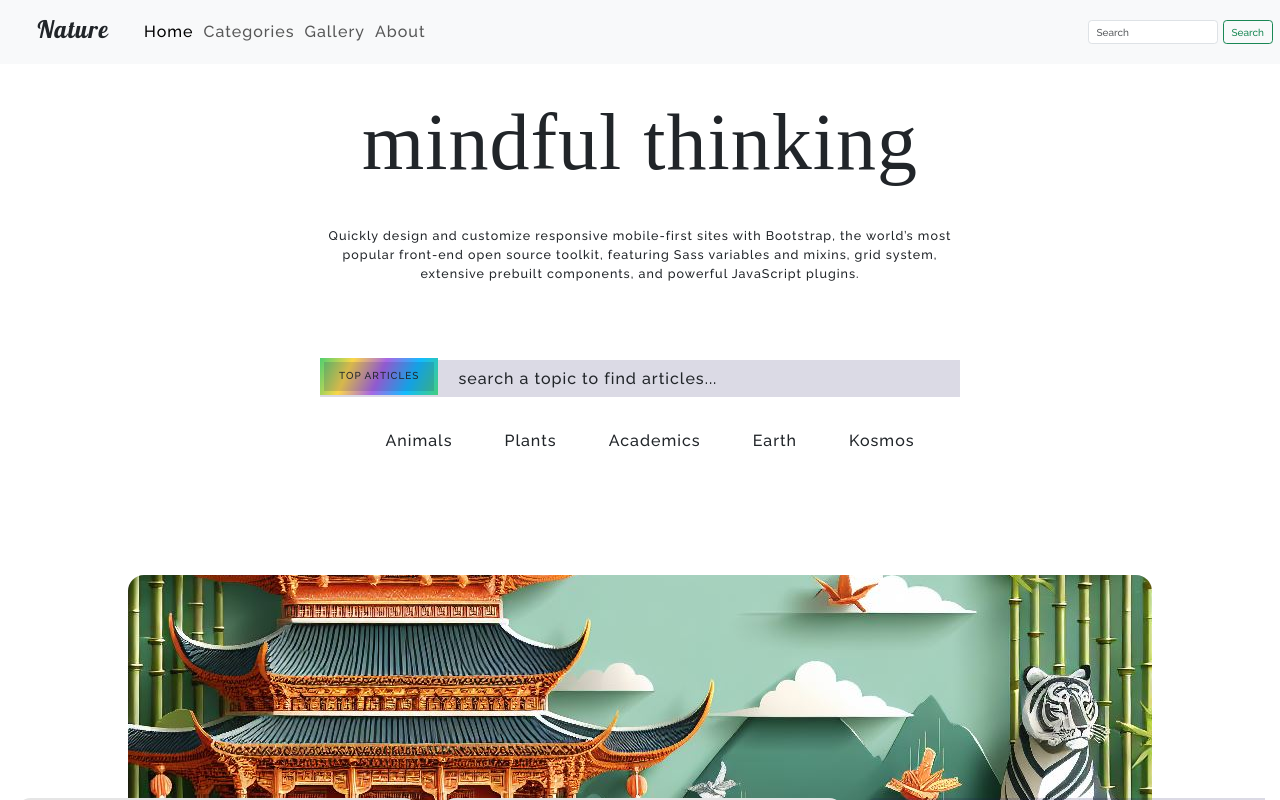
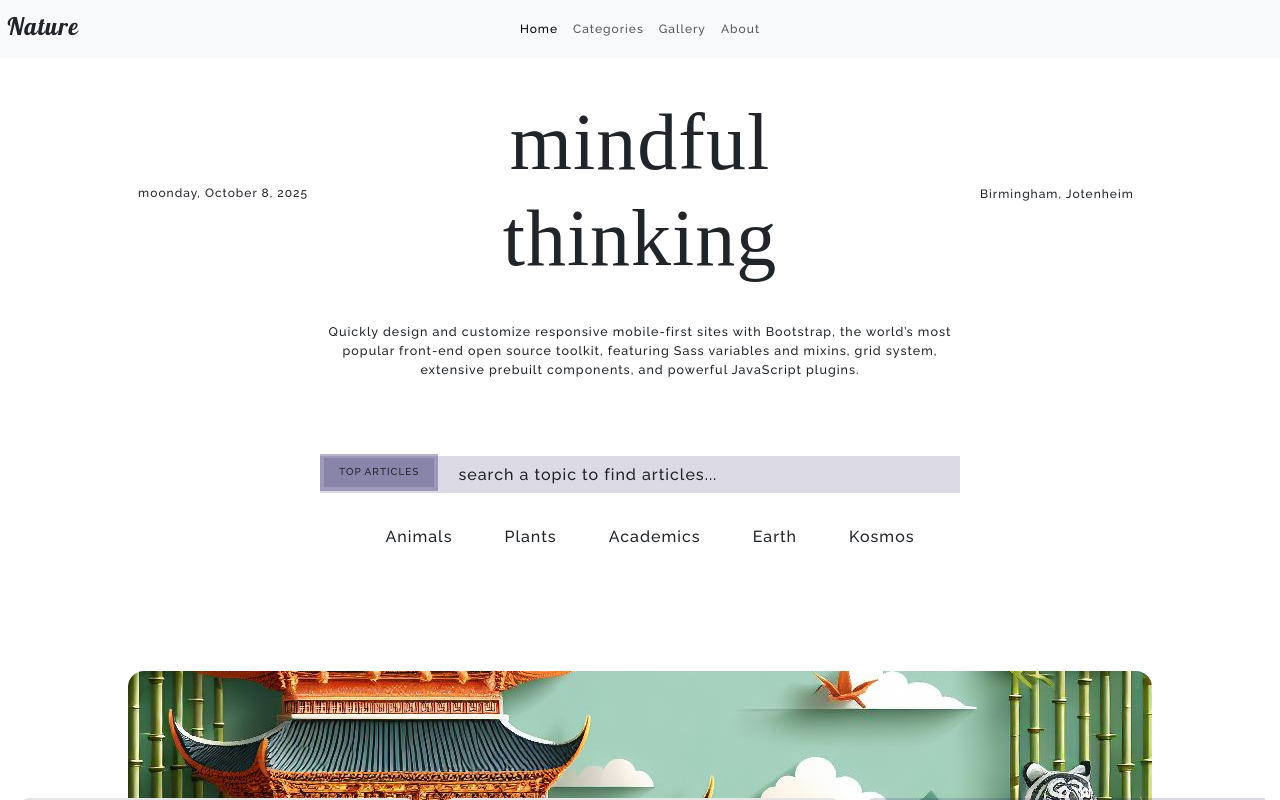
Before and after one commit to CEODemitri/nature, a website: page index.html in a window 1280 px wide. Shown: the top 800 px of the page. Drawn offline with nearby package versions, Linux system fonts and the light colour scheme; a web font is replaced by a local one.

Commit message:
new phase of app

```diff
--- a/assets/css/main.css
+++ b/assets/css/main.css
@@ -134,6 +134,8 @@ body.light-theme {
 
 .logo {
     font-size: var(--font-size-md);
+    position: absolute;
+    top: 12px;
 }
 
 .menu {
@@ -372,7 +374,7 @@ body.light-theme {
     left: 0;
     width: 200%;
     height: 100%;
-    background: var(--gradient-color);
+    background: var(--hover-dark-color);
     background-size: 50% 100%;
     z-index: 5;
 }
--- a/index.html
+++ b/index.html
@@ -52,8 +52,10 @@
       <nav class="navbar navbar-expand-lg bg-body-tertiary fixed-top">
         <div class="container-fluid">
           <a href="/">
-            <h2 class="logo font mx-5">Nature</h2>
+            <h2 class="logo font">Nature</h2>
           </a>
+
+          <!-- hamburger menu -->
           <button
             class="navbar-toggler"
             type="button"
@@ -65,8 +67,9 @@
           >
             <span class="navbar-toggler-icon"></span>
           </button>
+
           <div class="collapse navbar-collapse" id="navbarTogglerDemo02">
-            <ul class="navbar-nav me-auto mb-2 mb-lg-0">
+            <ul class="navbar-nav gap-2 sm-text mx-auto">
               <li class="nav-item">
                 <a class="nav-link active" aria-current="page">Home</a>
               </li>
@@ -84,17 +87,6 @@
                 <a href="./pages/about/index.html" class="nav-link">About</a>
               </li>
             </ul>
-            <form class="d-flex" role="search">
-              <input
-                class="form-control me-2"
-                type="search"
-                placeholder="Search"
-                aria-label="Search"
-              />
-              <button class="btn btn-outline-success" type="submit">
-                Search
-              </button>
-            </form>
           </div>
         </div>
       </nav>
@@ -102,7 +94,14 @@
     <!-- navbar end -->
 
     <div class="py-5 hero">
-      <h1 class="hero-title"><span class="">mindful</span> thinking</h1>
+      <section class="d-flex">
+        <p class="sm-text">moonday, October 8, 2025</p>
+        <h1 class="hero-title"><span class="">mindful</span> thinking</h1>
+        <p>
+          <!-- icon -->
+           <span class="sm-text">Birmingham, Jotenheim</span>
+        </p>
+      </section>
       <p class="fs-5 mb-4">
         Quickly design and customize responsive mobile-first sites with
         Bootstrap, the world’s most popular front-end open source toolkit,
```
Also changed, not shown: README.md.
